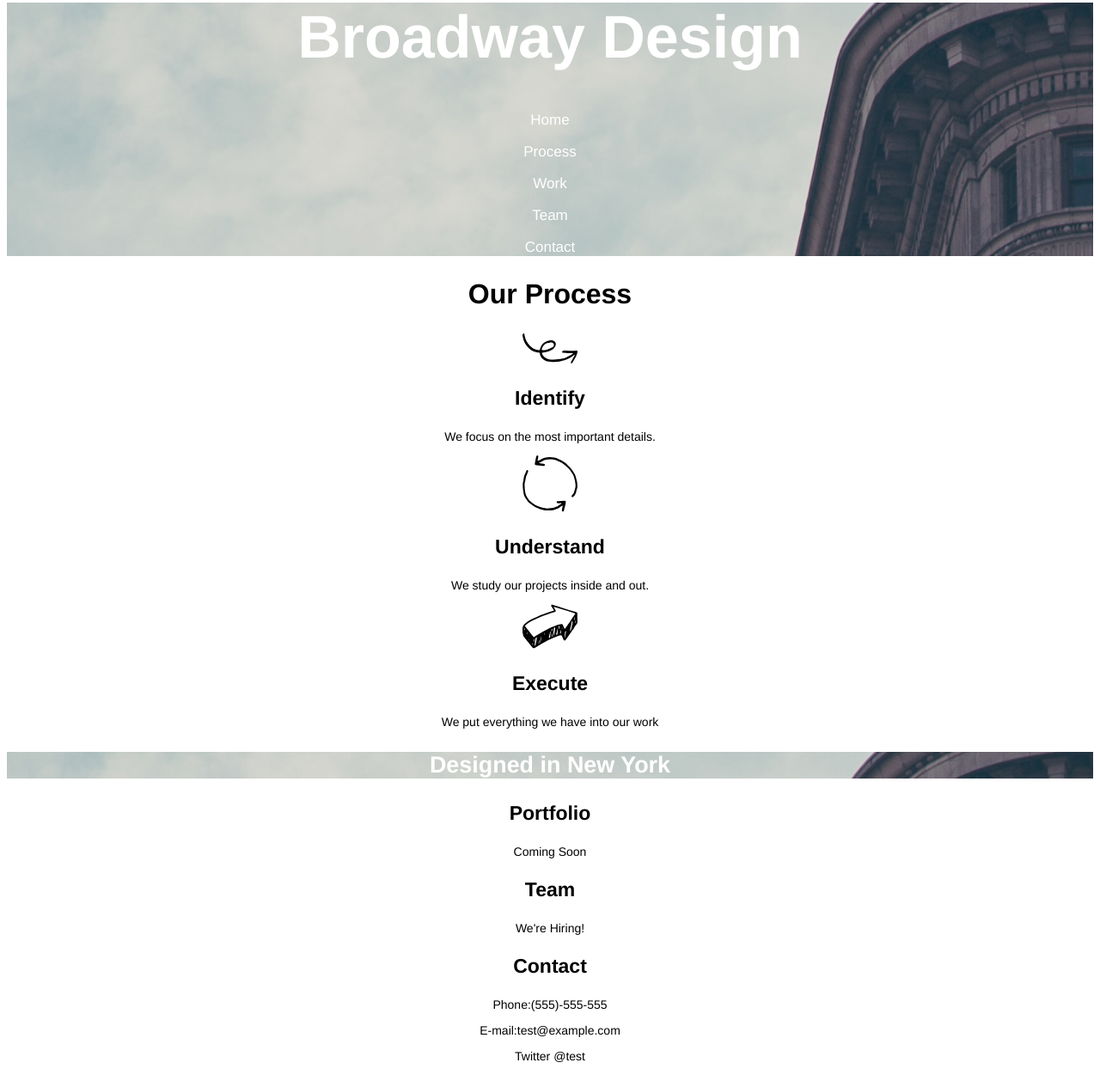
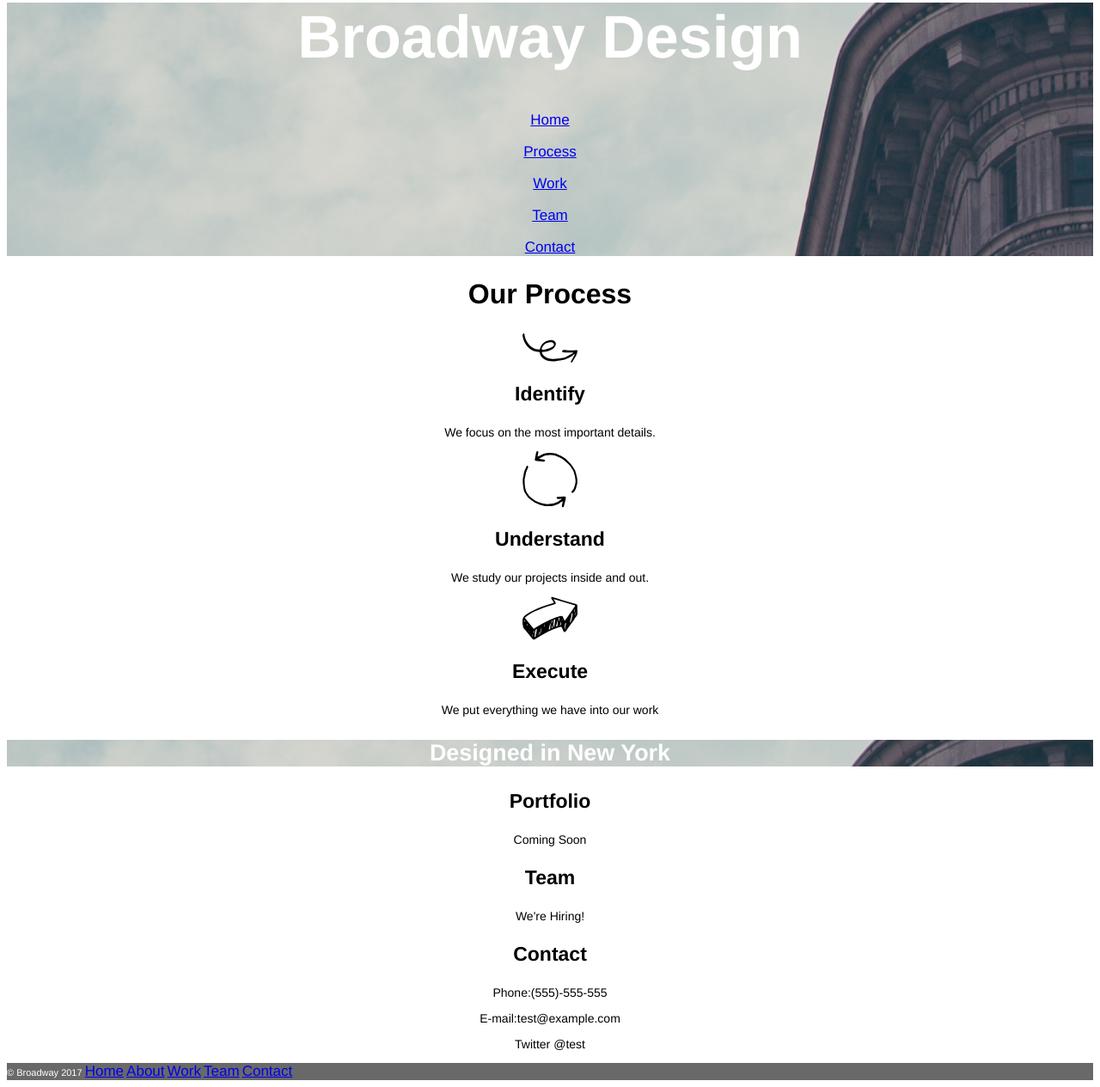
Before and after one commit to learningtocodemycat/Broadway, a plain HTML site: page index.html in a window 1280 px wide. Shown: the part 44-1309 px from the top of the page at 86% size. Drawn offline with Linux system fonts and the light colour scheme.

Commit message:
the project is complete

```diff
--- a/index.html
+++ b/index.html
@@ -7,45 +7,58 @@
   <body>
   <div class= "topman">
     <h1> Broadway Design </h1>
-    <p>Home</p>
-    <p>Process</p>
-    <p>Work</p>
-    <p>Team</p>
-    <p>Contact</p>
+    <nav>
+    <p class="toppoop"><a href="index.html">Home</a></p>
+    <p class="toppoop"><a href="#process">Process</a></p>
+    <p class="toppoop"><a href="#designo">Work</a></p>
+    <p class="toppoop"><a href="#avengers">Team</a></p>
+    <p class="toppoop"><a href="#contacto">Contact</a></p>
+  </nav>
   </div>
 
-  <div class="process">
+  <div id="process">
     <h2>Our Process</h2>
-    <img src="resources/images/identify.svg" alt="A swirly arrow">
+    <img src="resources/images/identify.svg" alt="A swirly arrow" align="middle">
     <h3>Identify</h3>
-    <p> We focus on the most important details.</p>
+    <p class="poop"> We focus on the most important details.</p>
     <img src="resources/images/understand.svg" alt="Arrows circling">
     <h3>Understand</h3>
-    <p>We study our projects inside and out.</p>
+    <p class="poop">We study our projects inside and out.</p>
     <img src="resources/images/execute.svg" alt="A big pointy arrow">
     <h3>Execute</h3>
-    <p>We put everything we have into our work</p>
+    <p class="poop">We put everything we have into our work</p>
  </div>
 
- <div class="design">
+ <div id="designo">
     <h3> Designed in New York </h3>
  </div>
 
  <div class="porto">
    <h3>Portfolio</h3>
-   <p>Coming Soon</p>
+   <p class="poop">Coming Soon</p>
  </div>
 
- <div class="avengers">
+ <div id="avengers">
     <h3>Team</h3>
-    <p>We're Hiring!</p>
+    <p class="poop">We're Hiring!</p>
 </div>
 
-<div class="contacto">
+<div id="contacto">
    <h3>Contact</h3>
-   <p>Phone:(555)-555-555
-   <p>E-mail:test@example.com</p>
-   <p>Twitter @test</p>
+   <p class="poop">Phone:(555)-555-555
+   <p class="poop">E-mail:test@example.com</p>
+   <p class="poop">Twitter @test</p>
+</div>
+
+<div class="doorknob" >
+  <span> &copy; Broadway 2017</span>
+  <span class="bottom"><a href="index.html">Home</a></span>
+  <span class="bottom"><a href="#process">About</a></span>
+  <span class="bottom"><a href="#designo">Work</a></span>
+  <span class="bottom"><a href="#avengers">Team</a></span>
+  <span class="bottom"><a href="#contacto">Contact</a></span>
+
+
 </div>
 
 
--- a/resources/css/style.css
+++ b/resources/css/style.css
@@ -1,55 +1,123 @@
 *{
-  text-align: center;
+
   font-family: Helvetica;
 }
 h1{
   font-size: 70px;
   font-weight: bold;
   color: white;
+  text-align:center;
+
 }
 
 div.topman {
   background-image: url("../images/the-flatiron-building.png");
 }
 
-div.design{
+#designo {
   background-image: url("../images/the-flatiron-building.png");
   font-size: 23px;
   font-weight: bold;
   color: white;
+  text-align:center;
+
 }
 
-.topman p{
+.topman {
   font-size: 17px;
   color:white;
+  text-align:center;
+
 }
 
-p{
-  font-size: 14px;
 
-}
+
+
+
+
 
 h2{
   font-size: 32px;
   font-weight: bold;
+  text-align:center;
+
+
 }
 
-.process h3{
+#process h3{
   font-size: 23px;
   font-weight:bold;
+  text-align:center;
+
+
 }
 
 .porto h3{
   font-size: 23px;
   font-weight: bold;
+  text-align:center;
+
+
 }
 
-.avengers h3{
+#avengers h3{
   font-size: 23px;
   font-weight: bold;
+  text-align:center;
+
+
 }
-.contacto h3{
+#contacto h3{
   font-size:23px;
   font-weight:bold;
+  text-align:center;
+
+
 
 }
+
+ .copycat p {
+  font-size: 11px;
+  color: white;
+  background-color: dimgray;
+
+}
+
+img{
+  display: block;
+    margin-left: auto;
+    margin-right: auto;
+    width: 5%;
+}
+
+.poop{
+  text-align:center;
+  font-size: 14px;
+}
+
+.toppoop{
+  text-align:center;
+  font-size: 17px;
+}
+
+.bottompoop{
+  text-align: left;
+  font-size: 17px;
+  background-color: inherit;
+
+}
+
+.doorknob{
+  font-size: 11px;
+  color: white;
+  background-color: dimgray;
+  text-align: left;
+
+}
+
+.bottom{
+  background-color: inherit;
+  text-align: inherit;
+  color: inherit;
+  font-size: 17px
+}
```
